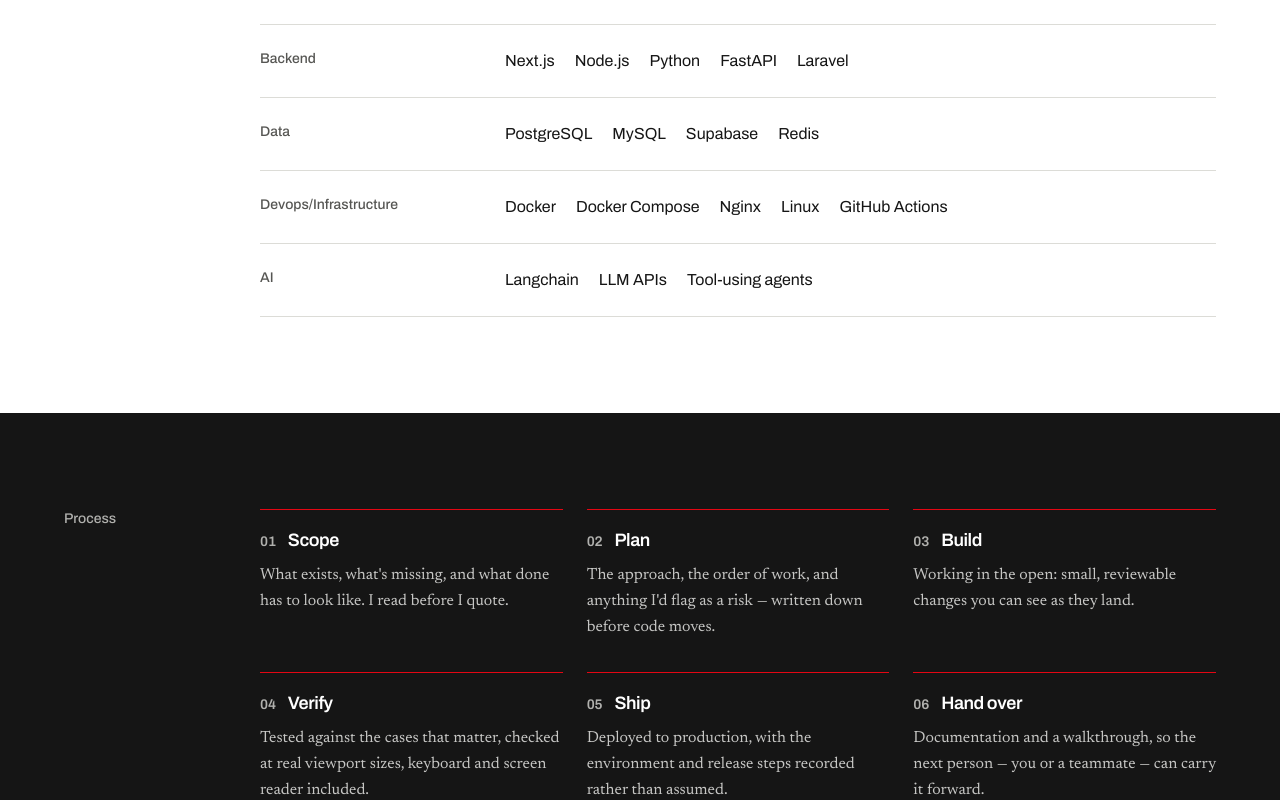
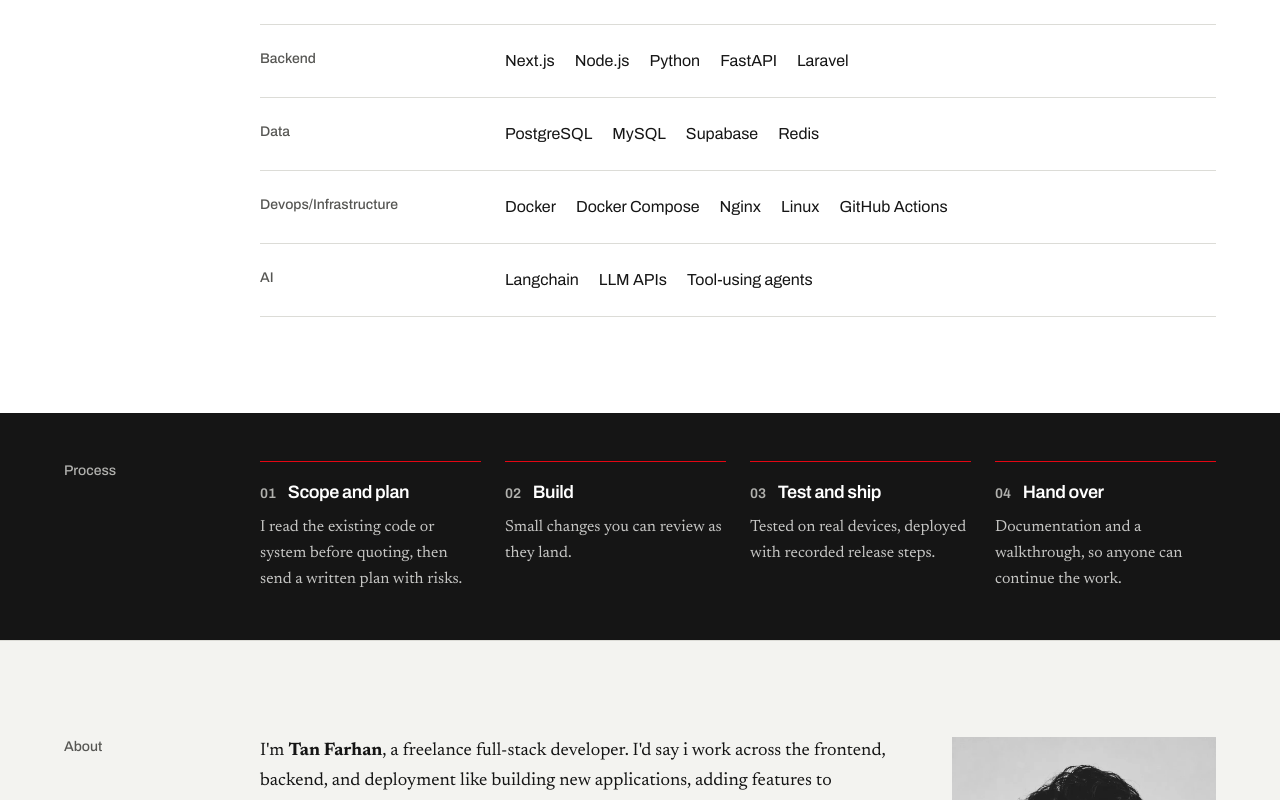
Before and after one commit to farhan-t-dev/Farhan-portfolio, a Next.js app: page / in a window 1280 px wide. Shown: the part 2000-2800 px from the top of the page. Built offline with nearby package versions, Linux system fonts and the light colour scheme.

Commit message:
Update footer copyright, refine contact description, enhance process steps, and adjust section padding

```diff
--- a/src/components/layout/site-footer.tsx
+++ b/src/components/layout/site-footer.tsx
@@ -1,32 +1,24 @@
 import { site } from "@/data/site";
 
 /**
- * Site footer: profile links + a self-referential colophon.
+ * Site footer: a copyright line + a self-referential colophon.
+ *
+ * Profile links (GitHub, LinkedIn) live in the Contact section only —
+ * repeating them here made the footer a second nav with no added value.
  *
  * The colophon is deliberate proof-of-work for the agency and employer
  * audience: the site names its own stack honestly, and is itself a
  * polished, accessible Next.js build. Server component.
  */
 export function SiteFooter() {
+  const year = new Date().getFullYear();
+
   return (
     <footer className="border-t border-line bg-mist">
       <div className="shell gutter flex flex-col gap-4 py-8 md:flex-row md:items-baseline md:justify-between">
-        <nav aria-label="Profiles">
-          <ul className="flex flex-wrap gap-x-6 gap-y-2">
-            {site.links.map((link) => (
-              <li key={link.href}>
-                <a
-                  href={link.href}
-                  rel="noopener noreferrer"
-                  target="_blank"
-                  className="text-sm text-slate underline-offset-4 transition-colors hover:text-ink hover:underline"
-                >
-                  {link.label}
-                </a>
-              </li>
-            ))}
-          </ul>
-        </nav>
+        <p className="text-sm text-slate">
+          © {year} {site.name}
+        </p>
 
         <p className="text-sm text-slate">
           Built with Next.js, React and Tailwind CSS
--- a/src/components/sections/contact.tsx
+++ b/src/components/sections/contact.tsx
@@ -21,8 +21,7 @@
       <div className="max-w-[54ch]">
         <p className="font-serif text-xl leading-relaxed text-ink md:text-2xl">
           The fastest way to start is a link to the repository and a
-          description of what you need — a feature, a fix, or a deployment
-          that keeps slipping.
+          description of what you need — a feature, a fix, or a smooth deployment.
         </p>
 
         <p className="mt-8">
--- a/src/components/sections/hero.tsx
+++ b/src/components/sections/hero.tsx
@@ -17,7 +17,7 @@
         </h1>
 
         <p className="max-w-[62ch] font-serif text-lg leading-relaxed text-slate md:col-span-7 md:text-xl">
-          Full-stack development, server setup, and migrations for founders,
+          Full-stack development, AI, server setup, and migrations for founders,
           agencies, and teams: new features, integrations, debugging, and
           deployment — whether we&apos;re starting from an empty repository, an
           existing codebase, or a live production system.
--- a/src/components/sections/process.tsx
+++ b/src/components/sections/process.tsx
@@ -12,40 +12,38 @@
 const steps = [
   {
     number: "01",
-    title: "Scope",
-    body: "What exists, what's missing, and what done has to look like. I read before I quote.",
+    title: "Scope and plan",
+    body: "I read the existing code or system before quoting, then send a written plan with risks.",
   },
   {
     number: "02",
-    title: "Plan",
-    body: "The approach, the order of work, and anything I'd flag as a risk — written down before code moves.",
+    title: "Build",
+    body: "Small changes you can review as they land.",
   },
   {
     number: "03",
-    title: "Build",
-    body: "Working in the open: small, reviewable changes you can see as they land.",
+    title: "Test and ship",
+    body: "Tested on real devices, deployed with recorded release steps.",
   },
   {
     number: "04",
-    title: "Verify",
-    body: "Tested against the cases that matter, checked at real viewport sizes, keyboard and screen reader included.",
-  },
-  {
-    number: "05",
-    title: "Ship",
-    body: "Deployed to production, with the environment and release steps recorded rather than assumed.",
-  },
-  {
-    number: "06",
     title: "Hand over",
-    body: "Documentation and a walkthrough, so the next person — you or a teammate — can carry it forward.",
+    body: "Documentation and a walkthrough, so anyone can continue the work.",
   },
 ];
 
 export function Process() {
   return (
-    <Section id="process" label="Process" tone="ink">
-      <ol className="grid grid-cols-1 gap-x-6 gap-y-8 sm:grid-cols-2 lg:grid-cols-3">
+    <Section
+      id="process"
+      label="Process"
+      tone="ink"
+      // Half-height band: four steps in one desktop row need far less
+      // vertical air than the six-step, two-row version did.
+      pad="py-8 md:py-10 lg:py-12"
+    >
+      {/* Mobile: one column. Tablet: 2x2. Desktop: one row of four. */}
+      <ol className="grid grid-cols-1 gap-x-6 gap-y-8 sm:grid-cols-2 lg:grid-cols-4">
         {steps.map((step, index) => (
           <li key={step.number} className="border-t border-signal pt-4">
             <div className="flex items-baseline gap-3">
--- a/src/components/sections/section.tsx
+++ b/src/components/sections/section.tsx
@@ -11,6 +11,13 @@
    * `mist` is the alternate band (About); `paper` is the default.
    */
   tone?: "paper" | "mist" | "ink";
+  /**
+   * Vertical padding override, merged over the default rhythm. Only
+   * Process opts in: it is a deliberately half-height band, so its four
+   * steps do not carry the full section padding. Every other section
+   * inherits the default and renders exactly as before.
+   */
+  pad?: string;
   children: React.ReactNode;
 };
 
@@ -26,7 +33,13 @@
  * clear responsibility (grid placement + band treatment + heading),
  * not a file per section fragment.
  */
-export function Section({ id, label, tone = "paper", children }: SectionProps) {
+export function Section({
+  id,
+  label,
+  tone = "paper",
+  pad = "py-14 md:py-20 lg:py-24",
+  children,
+}: SectionProps) {
   const dark = tone === "ink";
 
   return (
@@ -40,7 +53,11 @@
         dark && "bg-ink text-paper",
       )}
     >
-      <div className="shell gutter grid grid-cols-1 gap-x-6 gap-y-5 py-14 md:grid-cols-12 md:py-20 lg:py-24">
+      {/* `pad` lands last so tailwind-merge resolves it over the default. */}
+      <div className={cn(
+        "shell gutter grid grid-cols-1 gap-x-6 gap-y-5 md:grid-cols-12",
+        pad,
+      )}>
         <div className="md:col-span-4 lg:col-span-2">
           <h2
             className={cn(
```
Also changed, not shown: 1 other file (tests, documents, lock files or other folders).
